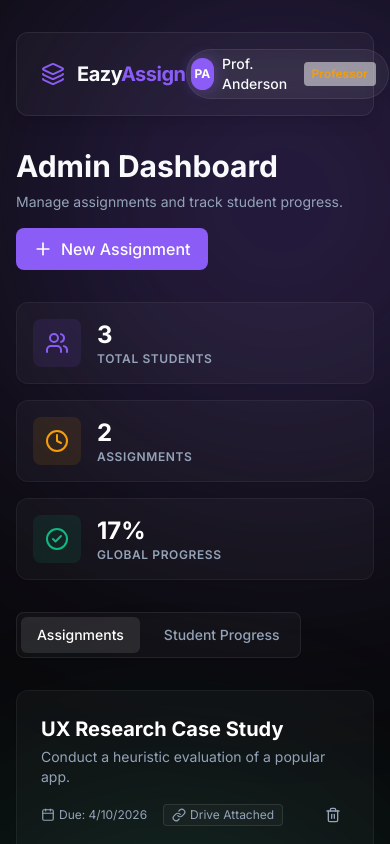
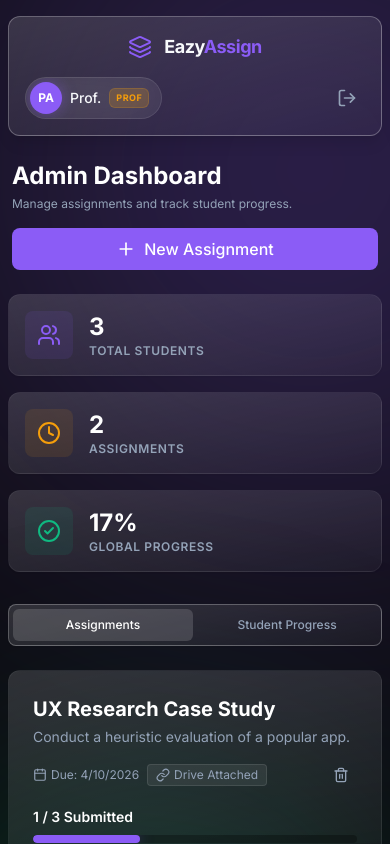
Before and after one commit to Puranjaysalaria/Joineazy, a React (Vite) app: page / in a window 390 px wide. Both pictures are taken after a click on the button "Admin". Shown: the top 844 px of the page. Built offline with nearby package versions, Linux system fonts and the light colour scheme.

Commit message:
Updating readme and implmenting responsiveness and edit submission on deadline

```diff
--- a/src/App.jsx
+++ b/src/App.jsx
@@ -56,10 +56,14 @@ function App() {
 
   const addSubmission = (assignmentId) => {
     setDb(prev => {
-      if (prev.submissions.some(s => String(s.assignmentId) === String(assignmentId) && String(s.studentId) === String(currentUser.id))) return prev;
+      // Filter out any existing submission for this assignment by this student to allow "Resubmit/Edit"
+      const otherSubmissions = prev.submissions.filter(s =>
+        !(String(s.assignmentId) === String(assignmentId) && String(s.studentId) === String(currentUser.id))
+      );
+
       return {
         ...prev,
-        submissions: [...prev.submissions, { studentId: currentUser.id, assignmentId, status: 'submitted', timestamp: new Date().toISOString() }]
+        submissions: [...otherSubmissions, { studentId: currentUser.id, assignmentId, status: 'submitted', timestamp: new Date().toISOString() }]
       };
     });
   };
@@ -73,7 +77,7 @@ function App() {
   };
 
   return (
-    <div className="relative min-h-screen font-sans text-textMain bg-bgBase overflow-hidden">
+    <div className="relative min-h-screen font-sans text-textMain overflow-hidden">
       {/* Background Orbs */}
       <div className="bg-orb orb-1"></div>
       <div className="bg-orb orb-2"></div>
@@ -81,20 +85,21 @@ function App() {
       {!currentUser ? (
         <Login onLogin={handleLogin} />
       ) : (
-        <div className="dashboard-layout relative z-10 animate-fadeIn container mx-auto px-4 py-8">
-          <header className="glass-panel rounded-xl flex justify-between items-center px-6 py-4 mb-8 animate-slideDown shadow-lg">
+        <div className="dashboard-layout relative z-10 animate-fadeIn container mx-auto px-2 sm:px-4 py-4 sm:py-8">
+          <header className="glass-panel rounded-xl flex flex-col sm:flex-row justify-between items-center gap-4 px-4 sm:px-6 py-4 mb-6 sm:mb-8 animate-slideDown shadow-lg">
             <div className="flex items-center gap-3">
               <Layers className="text-primary w-6 h-6" />
-              <h2 className="font-bold text-xl tracking-tight">Eazy<span className="text-primary">Assign</span></h2>
+              <h2 className="font-bold text-lg sm:text-xl tracking-tight">Eazy<span className="text-primary">Assign</span></h2>
             </div>
-            <div className="flex items-center gap-4">
-              <div className="flex items-center gap-2 p-1 pr-3 rounded-full glass-panel-light">
-                <div className="w-8 h-8 bg-primary text-white flex justify-center items-center rounded-full font-bold text-xs shadow-glow">
+            <div className="flex items-center gap-3 sm:gap-4 w-full sm:w-auto justify-between sm:justify-end">
+              <div className="flex items-center gap-2 p-1 pr-3 rounded-full glass-panel-light max-w-[200px] overflow-hidden">
+                <div className="w-8 h-8 min-w-[32px] bg-primary text-white flex justify-center items-center rounded-full font-bold text-xs shadow-glow">
                   {currentUser.avatar}
                 </div>
-                <span className="text-sm font-medium">{currentUser.name}</span>
-                <span className={`text-xs px-2 py-1 rounded bg-surface/50 font-semibold ${currentUser.role === 'admin' ? 'text-warning' : 'text-textMuted'}`}>
-                  {currentUser.role === 'admin' ? 'Professor' : 'Student'}
+                <span className="text-sm font-medium truncate hidden md:inline-block">{currentUser.name}</span>
+                <span className="text-sm font-medium truncate md:hidden">{currentUser.name.split(' ')[0]}</span>
+                <span className={`text-[9px] sm:text-[10px] uppercase tracking-wider px-1.5 sm:px-2 py-0.5 rounded-md font-bold ${currentUser.role === 'admin' ? 'bg-warning/20 text-warning border border-warning/20' : 'bg-white/10 text-white/70 border border-white/5'}`}>
+                  {currentUser.role === 'admin' ? 'Prof' : 'Student'}
                 </span>
               </div>
               <button onClick={handleLogout} className="icon-btn" title="Logout">
--- a/src/components/AdminDashboard.jsx
+++ b/src/components/AdminDashboard.jsx
@@ -45,12 +45,12 @@ export default function AdminDashboard({ db, currentUser, addAssignment, removeA
 
   return (
     <main className="animate-fadeIn">
-      <div className="flex flex-col md:flex-row justify-between items-start md:items-end mb-8 gap-4">
+      <div className="flex flex-col md:flex-row justify-between items-start md:items-end mb-6 sm:mb-8 gap-4 px-1 sm:px-0">
         <div>
-          <h1 className="text-3xl font-bold mb-2">Admin Dashboard</h1>
-          <p className="text-textMuted text-sm md:text-base">Manage assignments and track student progress.</p>
+          <h1 className="text-2xl sm:text-3xl font-bold mb-1 sm:mb-2 text-white">Admin Dashboard</h1>
+          <p className="text-textMuted text-xs sm:text-sm md:text-base">Manage assignments and track student progress.</p>
         </div>
-        <button className="btn btn-primary flex items-center gap-2" onClick={() => setIsModalOpen(true)}>
+        <button className="btn btn-primary flex items-center gap-2 w-full sm:w-auto justify-center" onClick={() => setIsModalOpen(true)}>
           <Plus className="w-5 h-5" /> New Assignment
         </button>
       </div>
@@ -89,15 +89,15 @@ export default function AdminDashboard({ db, currentUser, addAssignment, removeA
       </div>
 
       {/* Tabs */}
-      <div className="glass-panel flex gap-2 p-1 mb-8 rounded-lg w-max shadow-sm">
+      <div className="glass-panel flex gap-1 sm:gap-2 p-1 mb-6 sm:mb-8 rounded-lg w-full sm:w-max shadow-sm overflow-x-auto no-scrollbar">
         <button
-          className={`px-4 py-2 rounded-md transition-colors text-sm font-medium ${activeTab === 'assignments' ? 'bg-surfaceActive text-white' : 'text-textMuted hover:text-white'}`}
+          className={`flex-1 sm:flex-none px-3 sm:px-4 py-2 rounded-md transition-colors text-xs sm:text-sm font-medium whitespace-nowrap ${activeTab === 'assignments' ? 'bg-surfaceActive text-white' : 'text-textMuted hover:text-white'}`}
           onClick={() => setActiveTab('assignments')}
         >
           Assignments
         </button>
         <button
-          className={`px-4 py-2 rounded-md transition-colors text-sm font-medium ${activeTab === 'students' ? 'bg-surfaceActive text-white' : 'text-textMuted hover:text-white'}`}
+          className={`flex-1 sm:flex-none px-3 sm:px-4 py-2 rounded-md transition-colors text-xs sm:text-sm font-medium whitespace-nowrap ${activeTab === 'students' ? 'bg-surfaceActive text-white' : 'text-textMuted hover:text-white'}`}
           onClick={() => setActiveTab('students')}
         >
           Student Progress
@@ -117,10 +117,15 @@ export default function AdminDashboard({ db, currentUser, addAssignment, removeA
                   <div>
                     <h3 className="text-xl font-bold mb-1 text-white">{assignment.title}</h3>
                     <p className="text-sm text-textMuted mb-3">{assignment.description}</p>
-                    <div className="flex items-center gap-2 text-xs text-textMuted">
+                    <div className="flex items-center gap-2 text-xs text-textMuted flex-wrap">
                       <span className="flex items-center gap-1"><Calendar className="w-3.5 h-3.5" /> Due: {new Date(assignment.dueDate).toLocaleDateString()}</span>
+                      {new Date(assignment.dueDate).toISOString().split('T')[0] < new Date().toISOString().split('T')[0] && (
+                        <span className="px-2 py-0.5 bg-danger/10 text-danger rounded flex items-center gap-1 border border-danger/20 font-bold uppercase tracking-tighter text-[10px]">
+                          <Clock className="w-3 h-3" /> Deadline Passed
+                        </span>
+                      )}
                       {assignment.driveLink && (
-                        <span className="px-2 py-0.5 bg-surface rounded ml-2 flex items-center gap-1 border border-white/10">
+                        <span className="px-2 py-0.5 bg-surface rounded flex items-center gap-1 border border-white/10">
                           <Link className="w-3.5 h-3.5" /> Drive Attached
                         </span>
                       )}
--- a/src/index.css
+++ b/src/index.css
@@ -10,10 +10,17 @@
 
 @layer components {
   .glass-panel {
-    @apply bg-surface backdrop-blur-md border border-borderColor;
+    background: linear-gradient(165deg, rgba(255, 255, 255, 0.14) 0%, rgba(255, 255, 255, 0.04) 100%);
+    backdrop-filter: blur(32px) saturate(210%);
+    -webkit-backdrop-filter: blur(32px) saturate(210%);
+    border: 1px solid rgba(255, 255, 255, 0.28);
+    box-shadow:
+      0 30px 60px -12px rgba(0, 0, 0, 0.6),
+      inset 0 1px 0 0 rgba(255, 255, 255, 0.3);
+    @apply transition-all duration-300;
   }
   .glass-panel-light {
-    @apply bg-white/5 backdrop-blur-md border border-borderColor;
+    @apply bg-white/5 backdrop-blur-xl border border-white/10;
   }
   /* Buttons */
   .btn {
@@ -31,17 +38,17 @@
 
   /* Custom Box Shadows */
   .shadow-glow {
-    box-shadow: 0 0 20px rgba(139, 92, 246, 0.4); /* Used specifically for floating modals */
+    box-shadow: 0 0 20px rgba(139, 92, 246, 0.4);
   }
   .shadow-successGlow {
     box-shadow: 0 0 20px rgba(16, 185, 129, 0.4);
   }
   .shadow-cardHover {
-    box-shadow: 0 10px 40px -10px rgba(0, 0, 0, 0.5); /* Deep shadow, no colored bleed */
+    box-shadow: 0 20px 50px -12px rgba(0, 0, 0, 0.5);
   }
   /* Inputs */
   .input-field {
-    @apply w-full bg-black/20 border border-borderColor text-textMain px-4 py-3 rounded-lg outline-none transition-all duration-200 focus:border-primary focus:ring-2 focus:ring-primary/40 font-sans;
+    @apply w-full bg-black/40 border border-white/10 text-white px-4 py-3 rounded-lg outline-none transition-all duration-200 focus:border-primary focus:ring-2 focus:ring-primary/40 font-sans;
   }
 
   /* Make native calendar icon visible on dark theme */
@@ -71,32 +78,32 @@
 .bg-orb {
   position: absolute;
   border-radius: 50%;
-  filter: blur(120px);
-  z-index: 0;
-  opacity: 0.65;
+  filter: blur(140px);
+  z-index: -1;
+  opacity: 1;
   animation: float 25s ease-in-out infinite;
   pointer-events: none;
 }
 
 @keyframes float {
   0%, 100% { transform: translate(0, 0) scale(1); }
-  33% { transform: translate(30px, -50px) scale(1.1); }
-  66% { transform: translate(-20px, 20px) scale(0.9); }
+  33% { transform: translate(60px, -80px) scale(1.2); }
+  66% { transform: translate(-40px, 40px) scale(0.8); }
 }
 
 .orb-1 {
-  top: -150px;
-  left: -150px;
-  width: 800px;
-  height: 800px;
-  background: radial-gradient(circle, rgba(139, 92, 246, 0.5) 0%, rgba(139, 92, 246, 0) 70%);
+  top: -200px;
+  left: -200px;
+  width: 900px;
+  height: 900px;
+  background: radial-gradient(circle, rgba(139, 92, 246, 0.45) 0%, rgba(139, 92, 246, 0) 70%);
   animation-delay: 0s;
 }
 .orb-2 {
-  bottom: -150px;
-  right: -150px;
-  width: 700px;
-  height: 700px;
-  background: radial-gradient(circle, rgba(16, 185, 129, 0.4) 0%, rgba(16, 185, 129, 0) 70%);
+  bottom: -200px;
+  right: -200px;
+  width: 800px;
+  height: 800px;
+  background: radial-gradient(circle, rgba(16, 185, 129, 0.35) 0%, rgba(16, 185, 129, 0) 70%);
   animation-delay: -7s;
 }
--- a/tailwind.config.js
+++ b/tailwind.config.js
@@ -8,10 +8,10 @@ export default {
     extend: {
       colors: {
         bgBase: "#0a0a0c",
-        surface: "rgba(255, 255, 255, 0.03)",
-        surfaceHover: "rgba(255, 255, 255, 0.06)",
-        surfaceActive: "rgba(255, 255, 255, 0.1)",
-        borderColor: "rgba(255, 255, 255, 0.08)",
+        surface: "rgba(255, 255, 255, 0.07)",
+        surfaceHover: "rgba(255, 255, 255, 0.1)",
+        surfaceActive: "rgba(255, 255, 255, 0.15)",
+        borderColor: "rgba(255, 255, 255, 0.12)",
         borderHighlight: "rgba(255, 255, 255, 0.15)",
         primary: "#8b5cf6",
         primaryHover: "#7c3aed",
```
Also changed, not shown: src/components/StudentDashboard.jsx (+38 -20 lines), 1 other file (tests, documents, lock files or other folders).
